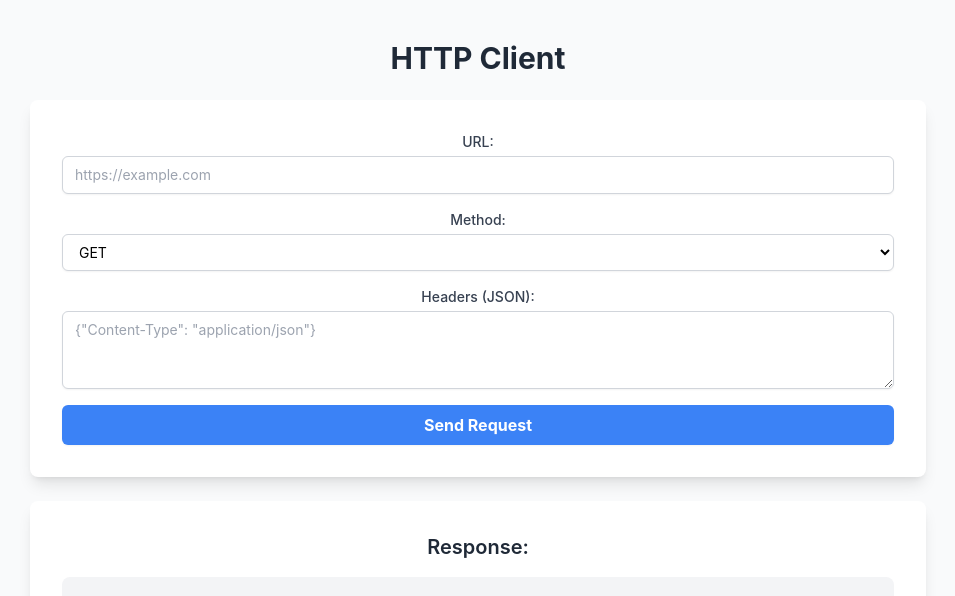
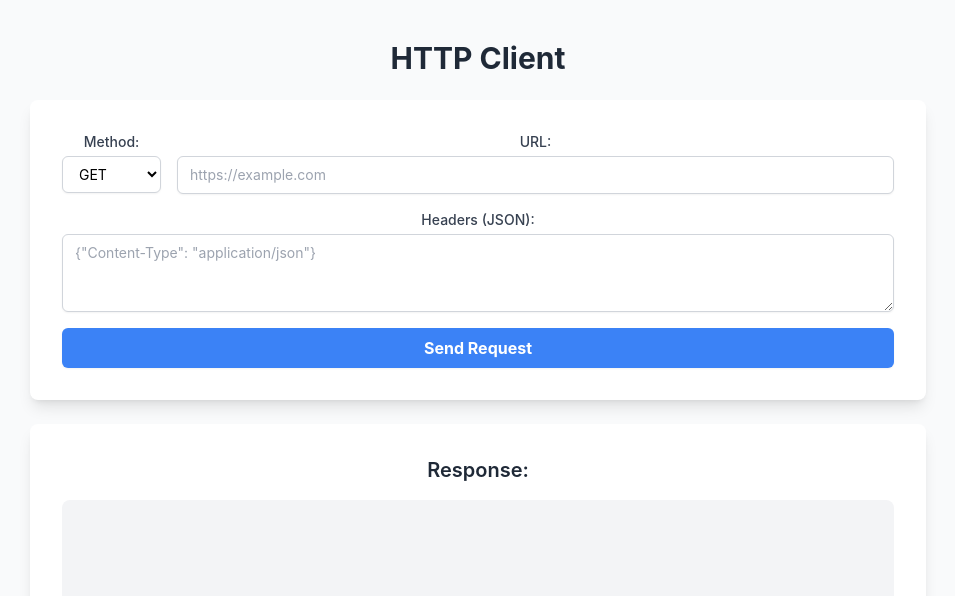
Before and after one commit to malhumaidan/http-requests-tool, a React (Create React App) app: page / in a window 1280 px wide. Shown: the top 596 px of the page, without its empty margins (162-1117 px from the left). Built offline with nearby package versions, Linux system fonts and the light colour scheme.

Commit message:
made methods next to the url input

```diff
--- a/package.json
+++ b/package.json
@@ -9,6 +9,7 @@
     "axios": "^1.7.7",
     "react": "^18.3.1",
     "react-dom": "^18.3.1",
+    "react-icons": "^5.3.0",
     "react-scripts": "5.0.1",
     "react-syntax-highlighter": "^15.5.0",
     "web-vitals": "^2.1.4"
--- a/src/pages/HttpClient.jsx
+++ b/src/pages/HttpClient.jsx
@@ -2,6 +2,7 @@ import React, { useState } from "react";
 import axios from "axios";
 import { Prism as SyntaxHighlighter } from "react-syntax-highlighter";
 import { solarizedlight } from "react-syntax-highlighter/dist/esm/styles/prism";
+import { FiLoader } from "react-icons/fi";
 
 const HttpClient = () => {
   const [url, setUrl] = useState("");
@@ -10,8 +11,10 @@ const HttpClient = () => {
   const [body, setBody] = useState("");
   const [response, setResponse] = useState(null);
   const [error, setError] = useState(null);
+  const [loading, setLoading] = useState(false);
 
   const handleRequest = async () => {
+    setLoading(true);
     try {
       const parsedHeaders = headers ? JSON.parse(headers) : {};
       const parsedBody = body ? JSON.parse(body) : null;
@@ -28,6 +31,8 @@ const HttpClient = () => {
     } catch (err) {
       setResponse(null);
       setError(err.message || "An error occurred");
+    } finally {
+      setLoading(false);
     }
   };
 
@@ -35,8 +40,29 @@ const HttpClient = () => {
     <div className="min-h-screen bg-gray-50 flex flex-col items-center py-10">
       <h2 className="text-3xl font-bold mb-6 text-gray-800">HTTP Client</h2>
 
+      {/* Request Form */}
       <div className="bg-white shadow-lg rounded-lg p-8 w-full max-w-4xl">
-        <div className="mb-4">
+        <div className="flex gap-4 mb-4">
+          {/* Method Dropdown */}
+          <div>
+            <label className="block text-sm font-medium text-gray-700">
+              Method:
+            </label>
+            <select
+              value={method}
+              onChange={(e) => setMethod(e.target.value)}
+              className="mt-1 block px-3 py-2 border border-gray-300 bg-white rounded-md shadow-sm focus:ring-blue-500 focus:border-blue-500 sm:text-sm"
+            >
+              <option value="GET">GET</option>
+              <option value="POST">POST</option>
+              <option value="PUT">PUT</option>
+              <option value="DELETE">DELETE</option>
+              <option value="PATCH">PATCH</option>
+            </select>
+          </div>
+
+          {/* URL Input */}
+          <div className="w-full">
             <label className="block text-sm font-medium text-gray-700">
               URL:
             </label>
@@ -48,24 +74,9 @@ const HttpClient = () => {
               placeholder="https://example.com"
             />
           </div>
-
-        <div className="mb-4">
-          <label className="block text-sm font-medium text-gray-700">
-            Method:
-          </label>
-          <select
-            value={method}
-            onChange={(e) => setMethod(e.target.value)}
-            className="mt-1 block w-full px-3 py-2 border border-gray-300 bg-white rounded-md shadow-sm focus:ring-blue-500 focus:border-blue-500 sm:text-sm"
-          >
-            <option value="GET">GET</option>
-            <option value="POST">POST</option>
-            <option value="PUT">PUT</option>
-            <option value="DELETE">DELETE</option>
-            <option value="PATCH">PATCH</option>
-          </select>
         </div>
 
+        {/* Headers Input */}
         <div className="mb-4">
           <label className="block text-sm font-medium text-gray-700">
             Headers (JSON):
@@ -79,6 +90,7 @@ const HttpClient = () => {
           ></textarea>
         </div>
 
+        {/* Body Input (if not GET) */}
         {method !== "GET" && (
           <div className="mb-4">
             <label className="block text-sm font-medium text-gray-700">
@@ -94,14 +106,24 @@ const HttpClient = () => {
           </div>
         )}
 
+        {/* Submit Button */}
         <button
           onClick={handleRequest}
           className="bg-blue-500 hover:bg-blue-600 text-white font-bold py-2 px-4 rounded-md shadow-sm w-full transition"
+          disabled={loading}
         >
-          Send Request
+          {loading ? (
+            <span className="flex justify-center items-center">
+              <FiLoader className="animate-spin mr-2" />
+              Sending...
+            </span>
+          ) : (
+            "Send Request"
+          )}
         </button>
       </div>
 
+      {/* Response Section */}
       <div className="mt-6 w-full max-w-4xl bg-white shadow-lg rounded-lg p-8">
         <h3 className="text-xl font-semibold text-gray-800 mb-4">Response:</h3>
         <div className="bg-gray-100 rounded-lg p-4 overflow-auto h-[700px]">
```
Also changed, not shown: 1 other file (tests, documents, lock files or other folders). Lines whose indentation alone changed are shown as unchanged.
